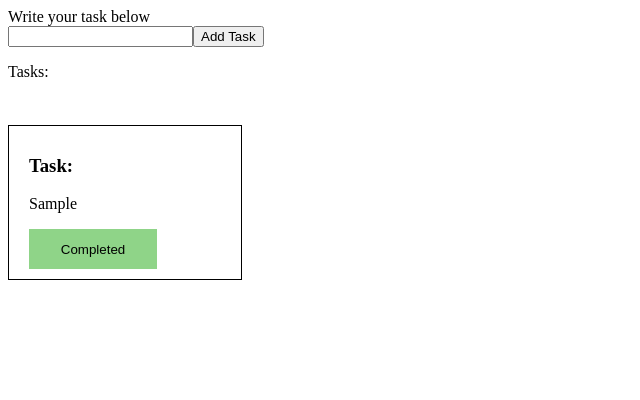
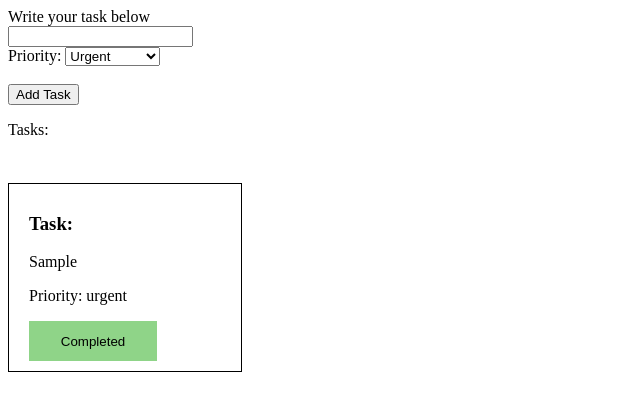
Before and after one commit to Lgab1219/NevaProjectManagement, a React (Vite) app: page / in a window 1280 px wide. Both pictures are taken after typing "Sample" into the empty fields and a click on the button "Add Task". Shown: the top 400 px of the page, without its empty margins (0-640 px from the left). Built offline with nearby package versions, Linux system fonts and the light colour scheme.

Commit message:
added simple styling to keep web app clean

```diff
--- a/src/App.css
+++ b/src/App.css
@@ -3,16 +3,34 @@
     padding: 10px 20px;
     width: 15vw;
     margin: 10px 0;
+    animation: taskAdded 1s forwards;
+}
+
+.task.remove {
+    animation: taskRemoved 1s forwards;
+    pointer-events: none;
 }
 
 @keyframes taskRemoved {
     from {
         opacity: 1;
-        transform: translateY(-5%);
     }
 
     to {
         opacity: 0;
+        transform: translateY(-50%);
+    }
+}
+
+@keyframes taskAdded {
+    from {
+        opacity: 0;
+        transform: translateY(-50%);
+    }
+
+    to {
+        opacity: 1;
+        transform: translateY(0%);
     }
 }
 
--- a/src/App.jsx
+++ b/src/App.jsx
@@ -1,51 +1,46 @@
 import { useState } from 'react'
+import Form from './Form.jsx'
 import './App.css'
-
-function Form({ addTask, setTaskInput, taskInput  }) {
-
-  function handleAdd(event) {
-    event.preventDefault();
-    addTask();
-  }
-
-  return (
-    <>
-      <div className='task-container'>
-        <form className='task-form'>
-          <label htmlFor="task-input">Write your task below</label><br />
-          <input type="text" name="taskInput" id='task-input' value={taskInput} onChange={(e) => { setTaskInput(e.target.value) }}/>
-          <button type="submit" className='add-button' onClick={handleAdd}>Add Task</button>
-        </form>
-      </div>
-    </>
-  )
-}
 
 function App() {
 
   const [tasks, setTask] = useState([]);
   const [taskInput, setTaskInput] = useState('');
-  const [taskRemoved, setTaskRemoved] = useState(false);
 
-  function addTask() {
-    setTask([...tasks, taskInput]);
+  function addTask(event) {
+    const priorityValue = event.target.priority.value;
+
+    const newTask = {
+      id: Date.now(),
+      text: taskInput,
+      priority: priorityValue,
+      completed: false
+    }
+
+    setTask([...tasks, newTask]);
     setTaskInput('');
   }
 
-  function removeTask(index) {
-    const updatedTasks = tasks.filter((_, i) => (i !== index));
+  function removeTask(taskID) {
+    setTask(tasks => tasks.map(task => task.id === taskID ? {...task, completed: !task.completed} : task));
+
+    setTimeout(() => {
+    const updatedTasks = tasks.filter(task => (task.id !== taskID));
     setTask(updatedTasks);
+    }, 1000);
+
   }
 
   return (
     <>
       <Form addTask={addTask} setTaskInput={setTaskInput} taskInput={taskInput} />
       <p>Tasks:</p><br />
-      {tasks.map((task, index) => (
-        <div className='task' key={index}>
+      {tasks.map(task => (
+        <div className={`task ${task.completed ? 'remove' : ''}`} key={task.id}>
           <h3>Task:</h3>
-          <p>{task}</p>
-          <input type="button" value="Completed" className='complete-btn' onClick={() => {removeTask(index)}} />
+          <p>{task.text}</p>
+          <p>Priority: {task.priority}</p>
+          <input type="button" value="Completed" className='complete-btn' onClick={() => {removeTask(task.id)}} />
         </div>
       ))}
     </>
```
